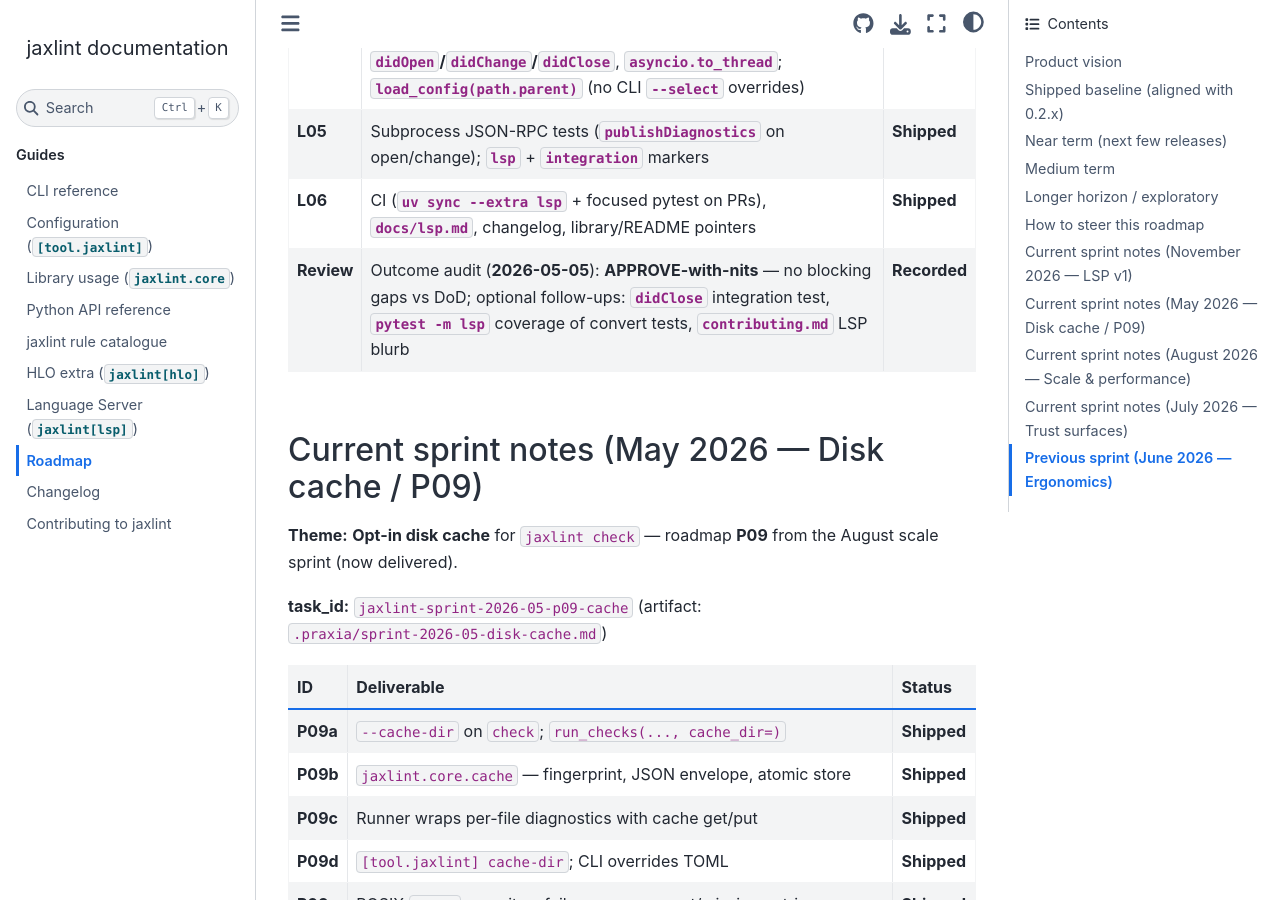
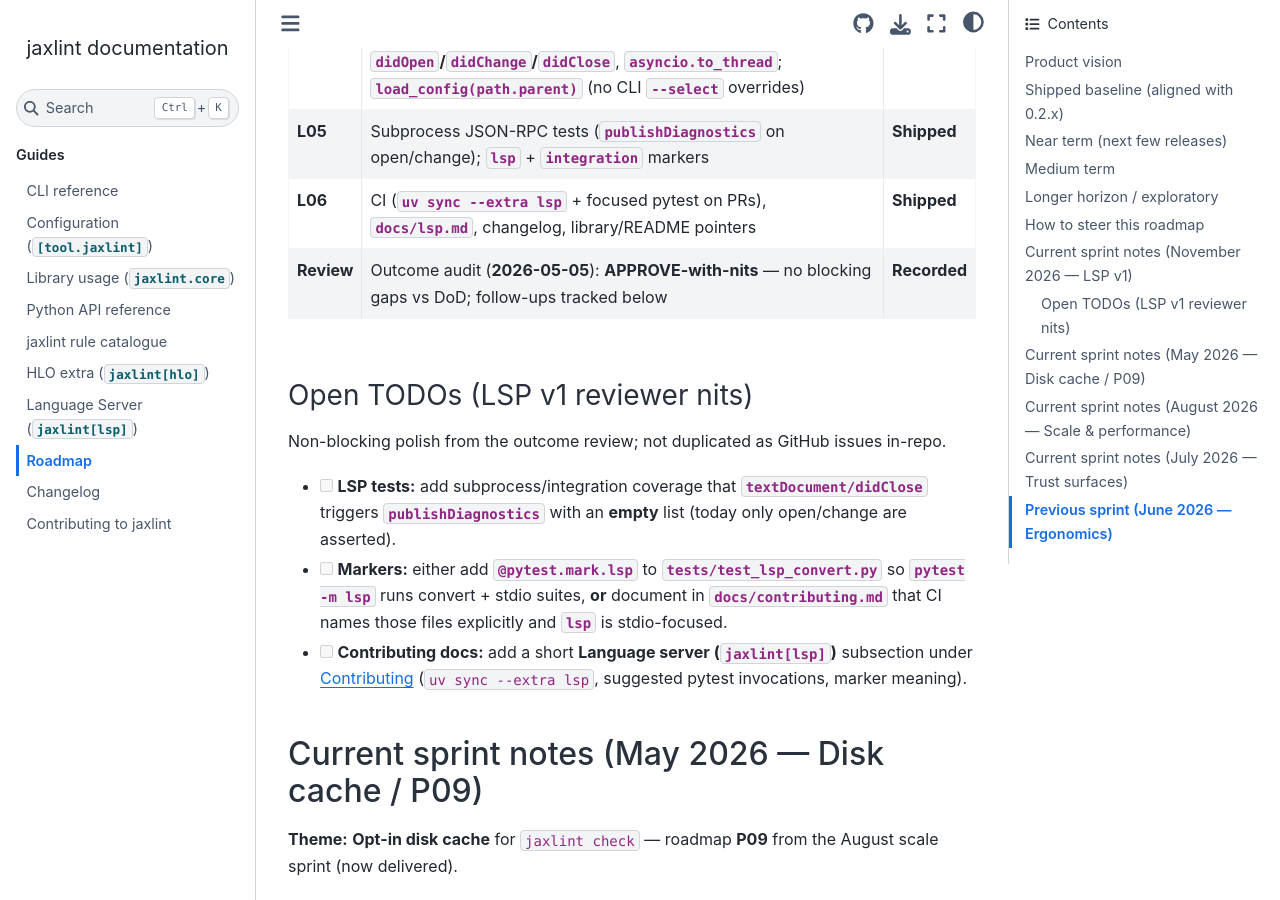
Before and after one commit to maraxen/jaxlint, a Sphinx documentation site: the page built from docs/roadmap.md, in a window 1280 px wide and 900 px high, scrolled down 3686 px. Built offline with Sphinx 7.4.7 and the Sphinx Book theme 1.1.4, drawn with Linux system fonts in a browser that asks for light colours.

Commit message:
docs: add checklist TODOs for LSP v1 reviewer nits
- Roadmap: open markdown checklist (didClose test, lsp marker scope, contributing blurb).
- Contributing: pointer to roadmap section + minimal lsp install note.
- Changelog: reference the checklist.

Co-authored-by: Cursor <cursoragent@cursor.com>

```diff
--- a/docs/changelog.md
+++ b/docs/changelog.md
@@ -7,7 +7,7 @@ Notable changes to jaxlint are listed here. Versions match the `version` field i
 - **LSP (optional):** **`jaxlint[lsp]`** adds a **diagnostics-only** language server (**stdio**, **full** document sync, **`file://`** URIs only). Entrypoints: **`jaxlint-lsp`**, **`python -m jaxlint.lsp`**. Uses **`load_config(path.parent)`** and **`diagnostics_for_python_source`** (no disk cache in the server path). See [Language server](lsp.md).
 - **Library:** **`diagnostics_for_python_source`** on **`jaxlint.core`** for path + source string (sorted diagnostics; cache-free).
 - **CI:** PR **`lint-test`** syncs with **`--extra lsp`** and runs LSP-focused tests.
-- **Docs / roadmap:** LSP sprint notes (**`jaxlint-sprint-2026-11`**) table aligned with plan IDs (**L01–L06**); formal outcome review **APPROVE-with-nits** (2026-05-05, no blocking DoD gaps).
+- **Docs / roadmap:** LSP sprint notes (**`jaxlint-sprint-2026-11`**) table aligned with plan IDs (**L01–L06**); formal outcome review **APPROVE-with-nits** (2026-05-05, no blocking DoD gaps). **Open TODOs** for non-blocking LSP v1 nits: checklist in [Roadmap](roadmap.md) (November 2026 sprint).
 - **Performance / CLI:** Opt-in **disk cache** for **`jaxlint check`**: **`--cache-dir PATH`** and optional **`[tool.jaxlint] cache-dir`** (CLI wins when both are set). Cached entries are keyed by file identity (`mtime`/`size`), lint configuration fingerprint, and **`jaxlint` version**. Writes use atomic replace; POSIX uses **`flock`** on lock files next to cache blobs.
 - **CLI:** Invalid **`--jobs` / `-j`** values (for example **`-j 0`**) on **`jaxlint check`** now exit with code **2** and a clear message instead of an uncaught traceback.
 - **Docs:** Refreshed **`linkcheck_ignore`** rationale in `docs/conf.py` with **`curl -sI -L`** status evidence (2026-05-05); next scheduled review **2026-10-01** while RTD/GitHub URLs remain **404**.
--- a/docs/roadmap.md
+++ b/docs/roadmap.md
@@ -68,7 +68,15 @@ Open issues or RFC-style PRs that spell out **rule IDs**, **default severity**,
 | **L04** | **`jaxlint.lsp`**: stdio server, **Full** sync, **`file://`** only, **`didOpen`/`didChange`/`didClose`**, **`asyncio.to_thread`**; **`load_config(path.parent)`** (no CLI **`--select`** overrides) | **Shipped** |
 | **L05** | Subprocess JSON-RPC tests (**`publishDiagnostics`** on open/change); **`lsp`** + **`integration`** markers | **Shipped** |
 | **L06** | CI (**`uv sync --extra lsp`** + focused pytest on PRs), **`docs/lsp.md`**, changelog, library/README pointers | **Shipped** |
-| **Review** | Outcome audit (**2026-05-05**): **APPROVE-with-nits** — no blocking gaps vs DoD; optional follow-ups: **`didClose`** integration test, **`pytest -m lsp`** coverage of convert tests, **`contributing.md`** LSP blurb | **Recorded** |
+| **Review** | Outcome audit (**2026-05-05**): **APPROVE-with-nits** — no blocking gaps vs DoD; follow-ups tracked below | **Recorded** |
+
+### Open TODOs (LSP v1 reviewer nits)
+
+Non-blocking polish from the outcome review; not duplicated as GitHub issues in-repo.
+
+- [ ] **LSP tests:** add subprocess/integration coverage that **`textDocument/didClose`** triggers **`publishDiagnostics`** with an **empty** list (today only open/change are asserted).
+- [ ] **Markers:** either add **`@pytest.mark.lsp`** to **`tests/test_lsp_convert.py`** so **`pytest -m lsp`** runs convert + stdio suites, **or** document in **`docs/contributing.md`** that CI names those files explicitly and **`lsp`** is stdio-focused.
+- [ ] **Contributing docs:** add a short **Language server (`jaxlint[lsp]`)** subsection under [Contributing](contributing.md) (`uv sync --extra lsp`, suggested pytest invocations, marker meaning).
 
 ## Current sprint notes (May 2026 — Disk cache / P09)
 
```
Also changed, not shown: docs/contributing.md (+2 -0 lines).
